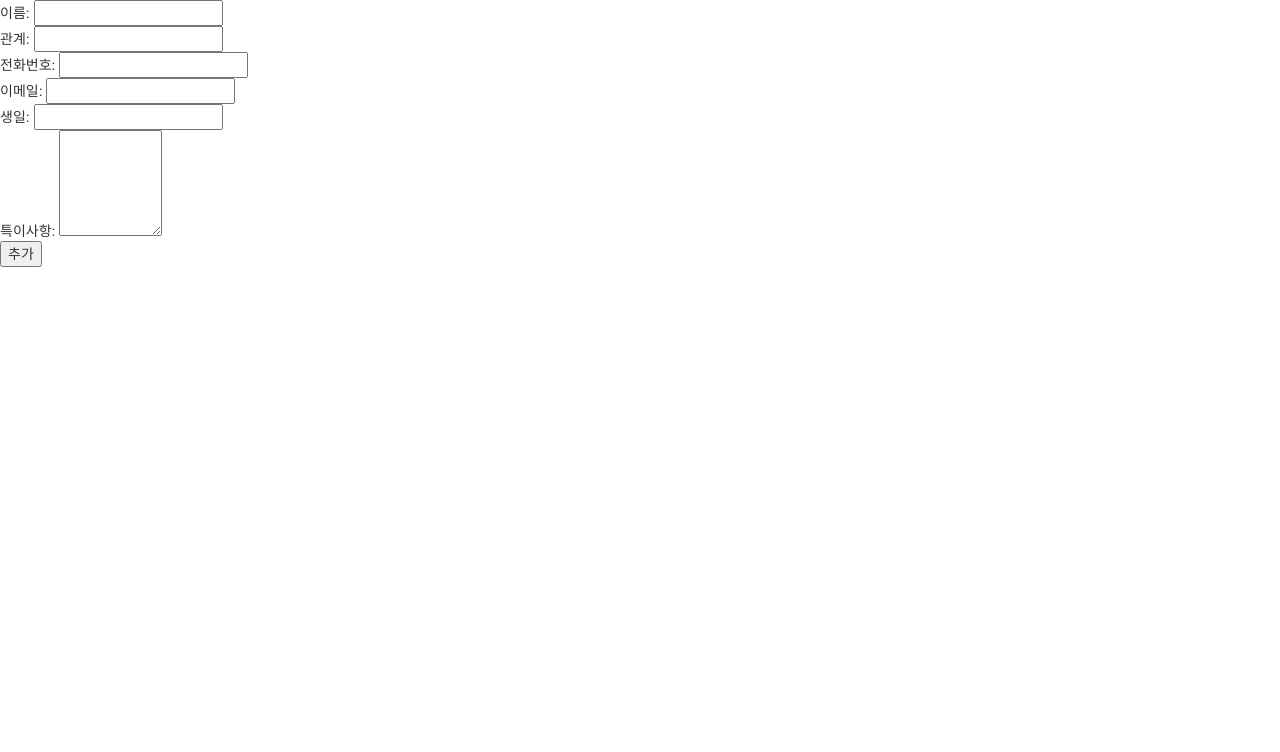
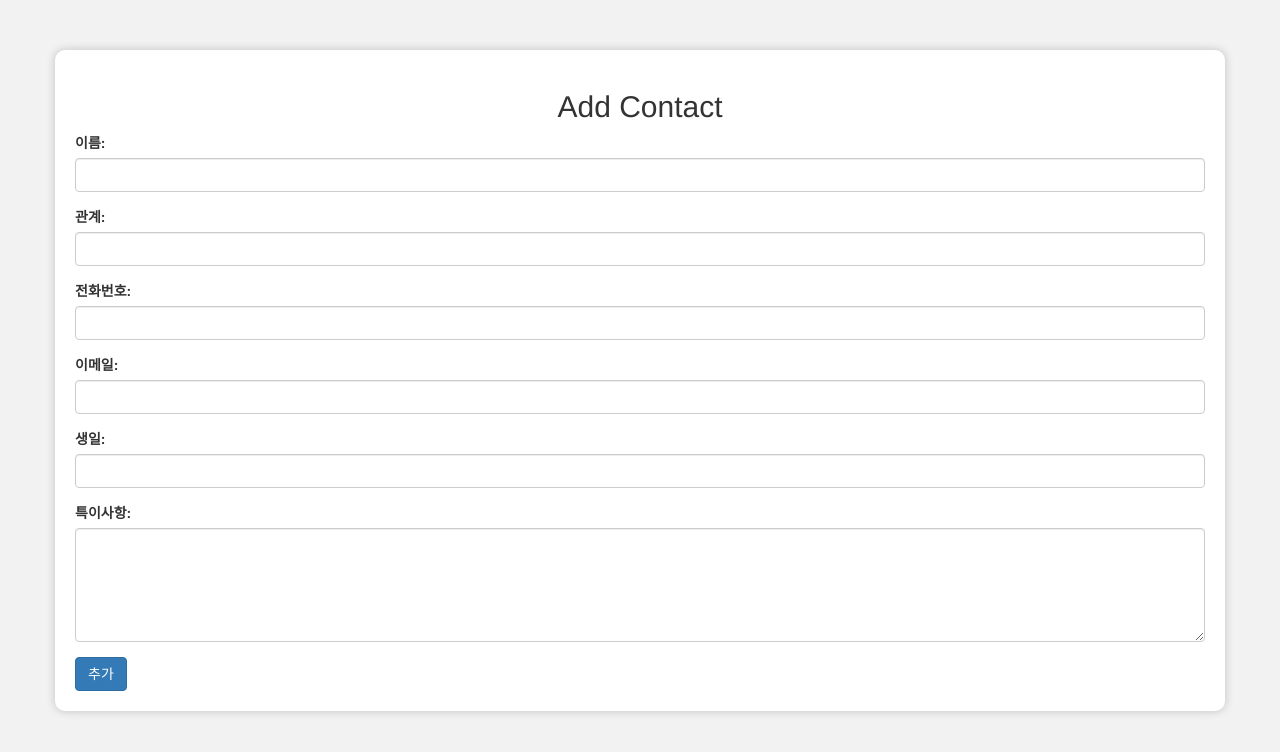
Before and after one commit to KwonChongmyung/-project2, a plain HTML site: page add.html in a window 1280 px wide. Drawn offline with nearby package versions, Linux system fonts and the light colour scheme.

Commit message:
8th commit

```diff
--- a/add.html
+++ b/add.html
@@ -1,6 +1,5 @@
 <!DOCTYPE html>
 <html lang="en">
-
 <head>
   <title>Contact Management</title>
   <meta charset="utf-8">
@@ -10,20 +9,54 @@
   <script src="https://ajax.googleapis.com/ajax/libs/jquery/3.6.4/jquery.min.js"></script>
   <script src="https://maxcdn.bootstrapcdn.com/bootstrap/3.4.1/js/bootstrap.min.js"></script>
   <style>
+    body {
+      background-color: #f2f2f2;
+    }
 
+    .container {
+      background-color: #ffffff;
+      padding: 20px;
+      margin-top: 50px;
+      border-radius: 10px;
+      box-shadow: 0px 0px 10px rgba(0, 0, 0, 0.2);
+    }
+    form input,
+    form textarea {
+      margin-bottom: 10px;
+    }
   </style>
 </head>
 <body>
-
-<form name="form1" action="form2_ok.php" onsubmit="return validateForm()" method="post">
-  이름: <input type="text" name="name"><br>
-  관계: <input type="text" name="relationship"><br>
-  전화번호: <input type="text" name="pn"><br>
-  이메일: <input type="text" name="email"><br>
-  생일: <input type="text" name="birthday"><br>
-  특이사항: <textarea name='special' cols='10' rows='5'></textarea><br>
-  <input type="submit" value="추가">
-</form>
+  <div class="container">
+    <h2 class="text-center">Add Contact</h2>
+    <form name="form1" action="form2_ok.php" onsubmit="return validateForm()" method="post">
+      <div class="form-group">
+        <label for="name">이름:</label>
+        <input type="text" class="form-control" id="name" name="name" required>
+      </div>
+      <div class="form-group">
+        <label for="relationship">관계:</label>
+        <input type="text" class="form-control" id="relationship" name="relationship" required>
+      </div>
+      <div class="form-group">
+        <label for="pn">전화번호:</label>
+        <input type="text" class="form-control" id="pn" name="pn" required>
+      </div>
+      <div class="form-group">
+        <label for="email">이메일:</label>
+        <input type="text" class="form-control" id="email" name="email" required>
+      </div>
+      <div class="form-group">
+        <label for="birthday">생일:</label>
+        <input type="text" class="form-control" id="birthday" name="birthday" required>
+      </div>
+      <div class="form-group">
+        <label for="special">특이사항:</label>
+        <textarea class="form-control" id="special" name="special" cols="10" rows="5"></textarea>
+      </div>
+      <button type="submit" class="btn btn-primary">추가</button>
+    </form>
+  </div>
 
 <script>
   function validateForm() {
```
Also changed, not shown: index.html (+1 -2 lines).
